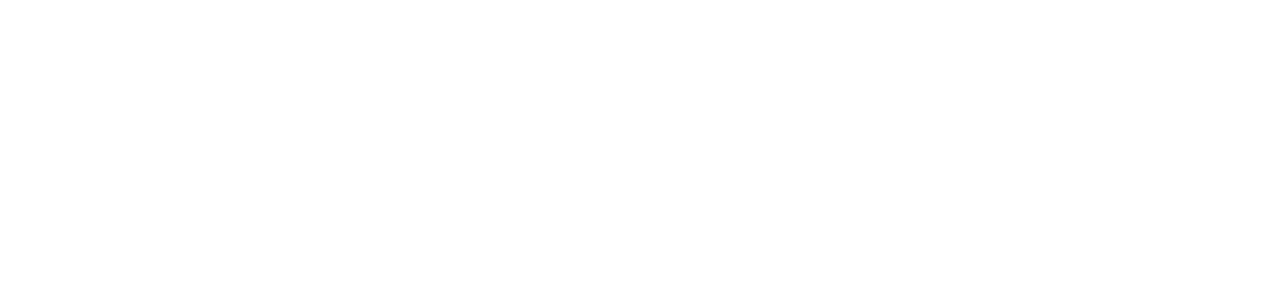
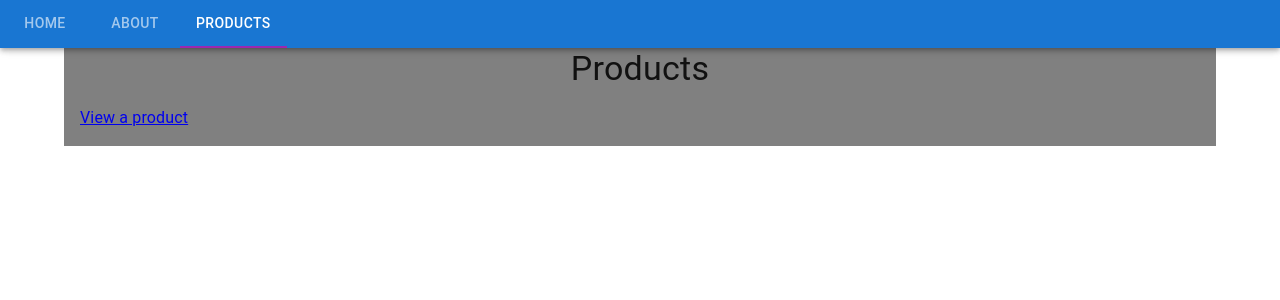
Before and after one commit to NiuWeb/react-filesystem-routing, a React (Create React App) app: page /products in a window 1280 px wide. Before the commit this address had no page. Shown: the top 300 px of the page. Built offline with nearby package versions, Linux system fonts and the light colour scheme.

Commit message:
added test pages

```diff
--- /dev/null
+++ b/src/components/AppNavbar.tsx
@@ -0,0 +1,37 @@
+import AppBar from "@mui/material/AppBar";
+import Tab from "@mui/material/Tab";
+import Tabs from "@mui/material/Tabs";
+import { useLocation, useNavigate } from "react-router-dom";
+import { getChildRoutes } from "src/routing";
+
+// get the main pages
+const AppNavbar: React.FC = () => {
+    const navigate = useNavigate();
+    const location = useLocation();
+
+    // get the main route of the current location
+    const route = location.pathname.split("/")[1];
+
+    // get only the main pages
+    const pages = getChildRoutes("/");
+    const pageIndex = pages.findIndex(x => x.route.replace(/\//g, "") === route);
+    return <>
+        <AppBar>
+            <Tabs
+                value={pageIndex}
+                indicatorColor="secondary"
+                textColor="inherit"
+            >
+                {pages.map((x, i) => <Tab
+                    key={i}
+                    label={x.title}
+                    value={i}
+                    component="a"
+                    onClick={() => navigate(x.route)}
+                />)}
+            </Tabs>
+        </AppBar>
+        <Tabs></Tabs>
+    </>
+}
+export default AppNavbar;
--- /dev/null
+++ b/src/pages/_layout.tsx
@@ -0,0 +1,19 @@
+import Container from "@mui/material/Container";
+import CssBaseline from "@mui/material/CssBaseline";
+import { useLocation } from "react-router-dom";
+import AppNavbar from "src/components/AppNavbar";
+import { getTitle } from "src/routing";
+
+const Layout: React.FC<{ children: React.ReactNode }> = ({ children }) => {
+    const location = useLocation();
+    const title = getTitle(location.pathname);
+    document.title = title;
+    return <>
+        <CssBaseline />
+        <AppNavbar />
+        <Container>
+            {children}
+        </Container>
+    </>
+}
+export default Layout;
--- /dev/null
+++ b/src/pages/about.tsx
@@ -0,0 +1,23 @@
+import Box from "@mui/material/Box";
+import Grid from "@mui/material/Grid";
+import Typography from "@mui/material/Typography";
+import lorem from "src/util/lorem";
+
+export const title = "About";
+const About: React.FC = () => {
+    // array of 12 generated paragraphs
+    const paragraphs = Array.from({ length: 12 }, () => lorem.generateParagraphs(1));
+    return <Box>
+        <Typography variant="h4" textAlign="center">
+            {title}
+        </Typography>
+        <Grid container spacing={1}>
+            {paragraphs.map((p, i) => <Grid item key={i} xs={12} sm={6} md={4}>
+                <Typography variant="body1">
+                    {p}
+                </Typography>
+            </Grid>)}
+        </Grid>
+    </Box>
+}
+export default About;
--- a/src/pages/index.tsx
+++ b/src/pages/index.tsx
@@ -1,8 +1,16 @@
 import Box from "@mui/material/Box"
+import Typography from "@mui/material/Typography"
+import lorem from "src/util/lorem";
 
-const page: React.FC = () => {
+export const title = "Home";
+const Home: React.FC = () => {
     return <Box>
-        <h1>Hello world!</h1>
+        <Typography variant="h4" textAlign="center">
+            {title}
+        </Typography>
+        <Typography variant="body1">
+            {lorem.generateParagraphs(16)}
+        </Typography>
     </Box>
 }
-export default page;
+export default Home;
--- /dev/null
+++ b/src/pages/products/_layout.tsx
@@ -0,0 +1,11 @@
+import Box from "@mui/material/Box";
+
+const Layout: React.FC<{ children: React.ReactNode }> = ({ children }) => {
+
+    return <>
+        <Box sx={{backgroundColor: "gray"}}>
+            {children}
+        </Box>
+    </>
+}
+export default Layout;
--- /dev/null
+++ b/src/pages/products/index.tsx
@@ -0,0 +1,20 @@
+import Box from "@mui/material/Box"
+import List from "@mui/material/List";
+import ListItem from "@mui/material/ListItem";
+import Typography from "@mui/material/Typography"
+import { Link } from "react-router-dom";
+
+export const title = "Products";
+const Products: React.FC = () => {
+    return <Box>
+        <Typography variant="h4" textAlign="center">
+            {title}
+        </Typography>
+        <List>
+            <ListItem>
+                <Link to="./view/345">View a product</Link>
+            </ListItem>
+        </List>
+    </Box>
+}
+export default Products;
--- /dev/null
+++ b/src/pages/products/view/[id].tsx
@@ -0,0 +1,12 @@
+import Box from "@mui/material/Box";
+import { useParams } from "react-router-dom"
+
+export const title = "View product";
+const View: React.FC = () => {
+    const { id } = useParams();
+
+    return <Box>
+        Viewing product {id}
+    </Box>
+}
+export default View;
--- a/src/routing.tsx
+++ b/src/routing.tsx
@@ -154,13 +154,13 @@ export function getRoutes() {
         // get all the parent routes
         const parents = getAllParents(path);
         // get the layout components from the parents and the current route
-        const layouts = parents.map(p => p.layout).concat(route.layout).filter(x => !!x);
+        const layouts = [route.layout].concat(parents.map(p => p.layout)).filter(x => !!x);
         // the page component of the current route
         const fc = route.fc ?? (() => null);
         // create the page element from the component
         let element = React.createElement(fc);
         // and include it in the layout components (from in to out)
-        for (let i = layouts.length - 1; i >= 0; i--) {
+        for (let i = 0; i < layouts.length; i++) {
             const layout = layouts[i] ?? (() => null);
             element = React.createElement(layout, null, element);
         }
@@ -188,3 +188,23 @@ export function getTitle(path: string) {
     if (route) return route.title;
     return "";
 }
+
+/**
+ * Get the child routes from a parent route
+ * @param route The parent route
+ * @returns The child routes
+ */
+export function getChildRoutes(route: string, deep = 1) {
+    // get all the paths relative to the parent
+    const paths = Object.keys(routes)
+        // filter the paths that are not relative to the parent
+        .filter(path => path.startsWith(route))
+        // remove the parent path
+        .map(path => path.substring(route.length))
+        // filter the paths that are not in the deep level
+        .filter(path => path.split('/').length <= deep)
+        // get the routes
+        .map(path => routes[route + path]);
+    // return the routes
+    return paths;
+}
--- /dev/null
+++ b/src/util/lorem.ts
@@ -0,0 +1,13 @@
+import { LoremIpsum } from "lorem-ipsum";
+const lorem = new LoremIpsum({
+    sentencesPerParagraph: {
+        max: 8,
+        min: 4
+    },
+    wordsPerSentence: {
+        max: 16,
+        min: 4
+    }
+});
+
+export default lorem;
--- a/tsconfig.json
+++ b/tsconfig.json
@@ -29,7 +29,8 @@
     "strictNullChecks": true,
     "strictFunctionTypes": true,
     "strictPropertyInitialization": true,
-    "strictBindCallApply": true
+    "strictBindCallApply": true,
+    "baseUrl": "."
   },
   "include": [
     "src"
```
